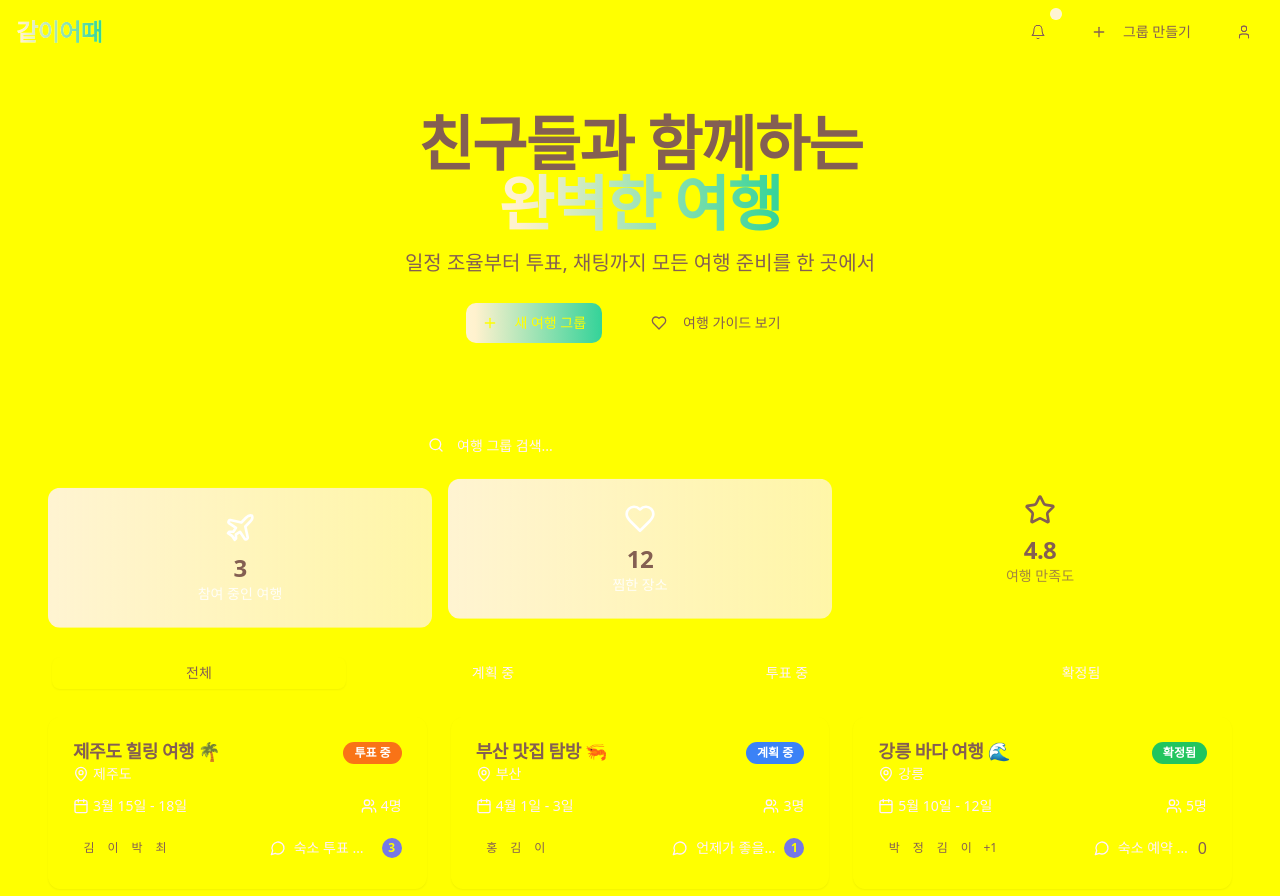
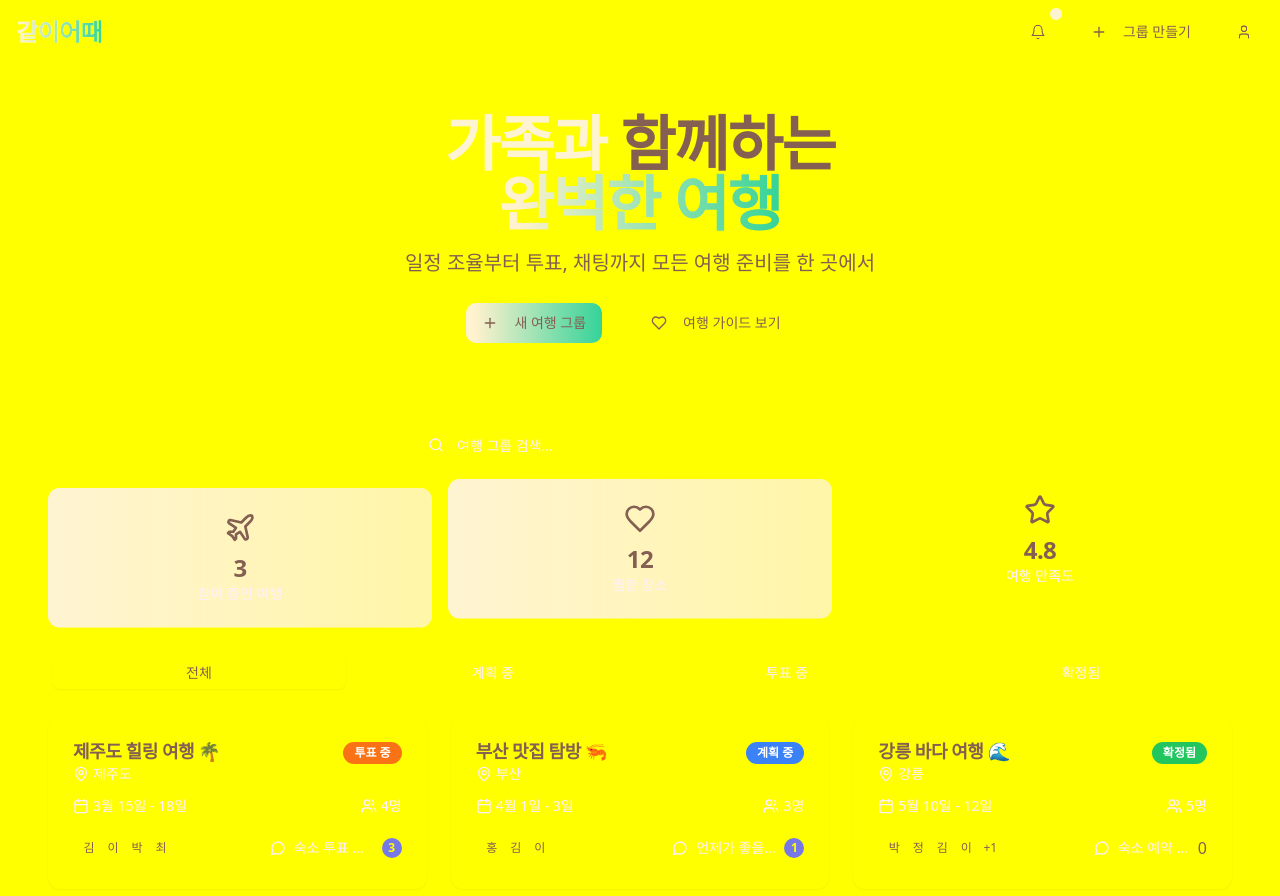
Before and after one commit to gatieottae/frontend, a React (Vite) app: page / in a window 1280 px wide. Shown: the top 896 px of the page. Built offline with nearby package versions, Linux system fonts and the light colour scheme.

Commit message:
Fix: Update text colors and add dynamic text effect
Ensure no white text on white backgrounds.
Implement a dynamic text effect for "친구들과" to cycle through "연인과", "가족과", and "동료와".

```diff
--- a/src/index.css
+++ b/src/index.css
@@ -17,7 +17,7 @@
     --popover-foreground: 15 23 42;
 
     --primary: 34 197 94;
-    --primary-foreground: 255 255 255;
+    --primary-foreground: 15 23 42;
 
     --secondary: 240 253 244;
     --secondary-foreground: 22 101 52;
@@ -26,7 +26,7 @@
     --muted-foreground: 100 116 139;
 
     --accent: 34 197 94;
-    --accent-foreground: 255 255 255;
+    --accent-foreground: 15 23 42;
 
     --destructive: 239 68 68;
     --destructive-foreground: 255 255 255;
@@ -41,7 +41,7 @@
     --sidebar-background: 240 253 244;
     --sidebar-foreground: 15 23 42;
     --sidebar-primary: 34 197 94;
-    --sidebar-primary-foreground: 255 255 255;
+    --sidebar-primary-foreground: 15 23 42;
     --sidebar-accent: 220 252 231;
     --sidebar-accent-foreground: 22 101 52;
     --sidebar-border: 220 252 231;
@@ -59,7 +59,7 @@
     --popover-foreground: 248 250 252;
 
     --primary: 34 197 94;
-    --primary-foreground: 255 255 255;
+    --primary-foreground: 15 23 42;
 
     --secondary: 22 101 52;
     --secondary-foreground: 220 252 231;
@@ -68,7 +68,7 @@
     --muted-foreground: 148 163 184;
 
     --accent: 34 197 94;
-    --accent-foreground: 255 255 255;
+    --accent-foreground: 15 23 42;
 
     --destructive: 239 68 68;
     --destructive-foreground: 255 255 255;
@@ -100,7 +100,7 @@
   }
 
   .btn-gradient {
-    @apply bg-gradient-to-r from-primary to-emerald-400 text-white hover:from-primary/90 hover:to-emerald-400/90 transition-all duration-200;
+    @apply bg-gradient-to-r from-primary to-emerald-400 text-foreground hover:from-primary/90 hover:to-emerald-400/90 transition-all duration-200;
   }
 
   .card-hover {
@@ -122,6 +122,10 @@
   .animate-slide-up {
     animation: slideUp 0.8s ease-out forwards;
   }
+
+  .animate-text-change {
+    animation: textChange 0.5s ease-in-out;
+  }
 }
 
 @keyframes float {
@@ -130,8 +134,8 @@
 }
 
 @keyframes fadeIn {
-  from { opacity: 0; }
-  to { opacity: 1; }
+  from { opacity: 0; transform: translateY(10px); }
+  to { opacity: 1; transform: translateY(0); }
 }
 
 @keyframes slideUp {
@@ -144,3 +148,8 @@
     transform: translateY(0);
   }
 }
+
+@keyframes textChange {
+  0% { opacity: 0; transform: translateY(-10px); }
+  100% { opacity: 1; transform: translateY(0); }
+}
--- a/src/pages/Index.tsx
+++ b/src/pages/Index.tsx
@@ -1,4 +1,5 @@
-import { useState } from "react";
+
+import { useState, useEffect } from "react";
 import Header from "@/components/Header";
 import TravelGroupCard from "@/components/TravelGroupCard";
 import CreateGroupDialog from "@/components/CreateGroupDialog";
@@ -63,6 +64,17 @@ const mockGroups = [
 const Index = () => {
   const [searchQuery, setSearchQuery] = useState("");
   const [activeTab, setActiveTab] = useState("all");
+  const [currentText, setCurrentText] = useState(0);
+
+  const textOptions = ["친구들과", "연인과", "가족과", "동료와"];
+
+  useEffect(() => {
+    const interval = setInterval(() => {
+      setCurrentText((prev) => (prev + 1) % textOptions.length);
+    }, 2000);
+
+    return () => clearInterval(interval);
+  }, []);
 
   const filteredGroups = mockGroups.filter(group => {
     const matchesSearch = group.title.toLowerCase().includes(searchQuery.toLowerCase()) ||
@@ -81,7 +93,13 @@ const Index = () => {
         <div className="container mx-auto text-center space-y-6">
           <div className="space-y-4 animate-slide-up">
             <h1 className="text-4xl md:text-6xl font-bold leading-tight text-foreground">
-              친구들과 함께하는<br />
+              <span
+                key={currentText}
+                className="inline-block animate-fade-in text-primary"
+              >
+                {textOptions[currentText]}
+              </span>
+              {" "}함께하는<br />
               <span className="gradient-text">완벽한 여행</span>
             </h1>
             <p className="text-xl text-foreground max-w-2xl mx-auto">
@@ -117,20 +135,20 @@ const Index = () => {
 
           {/* Stats Cards */}
           <div className="grid grid-cols-1 md:grid-cols-3 gap-4 mb-8">
-            <div className="bg-gradient-to-r from-primary to-primary/80 p-6 rounded-lg text-white text-center animate-float">
-              <Plane className="h-8 w-8 mx-auto mb-2" />
+            <div className="bg-gradient-to-r from-primary to-primary/80 p-6 rounded-lg text-foreground text-center animate-float">
+              <Plane className="h-8 w-8 mx-auto mb-2 text-foreground" />
               <h3 className="text-2xl font-bold">3</h3>
-              <p className="text-sm opacity-90">참여 중인 여행</p>
+              <p className="text-sm text-muted-foreground">참여 중인 여행</p>
             </div>
-            <div className="bg-gradient-to-r from-accent to-accent/80 p-6 rounded-lg text-white text-center animate-float" style={{animationDelay: '1s'}}>
-              <Heart className="h-8 w-8 mx-auto mb-2" />
+            <div className="bg-gradient-to-r from-accent to-accent/80 p-6 rounded-lg text-foreground text-center animate-float" style={{animationDelay: '1s'}}>
+              <Heart className="h-8 w-8 mx-auto mb-2 text-foreground" />
               <h3 className="text-2xl font-bold">12</h3>
-              <p className="text-sm opacity-90">찜한 장소</p>
+              <p className="text-sm text-muted-foreground">찜한 장소</p>
             </div>
             <div className="bg-gradient-to-r from-secondary to-secondary/80 p-6 rounded-lg text-foreground text-center animate-float" style={{animationDelay: '2s'}}>
-              <Star className="h-8 w-8 mx-auto mb-2" />
+              <Star className="h-8 w-8 mx-auto mb-2 text-foreground" />
               <h3 className="text-2xl font-bold">4.8</h3>
-              <p className="text-sm opacity-75">여행 만족도</p>
+              <p className="text-sm text-muted-foreground">여행 만족도</p>
             </div>
           </div>
 
```
